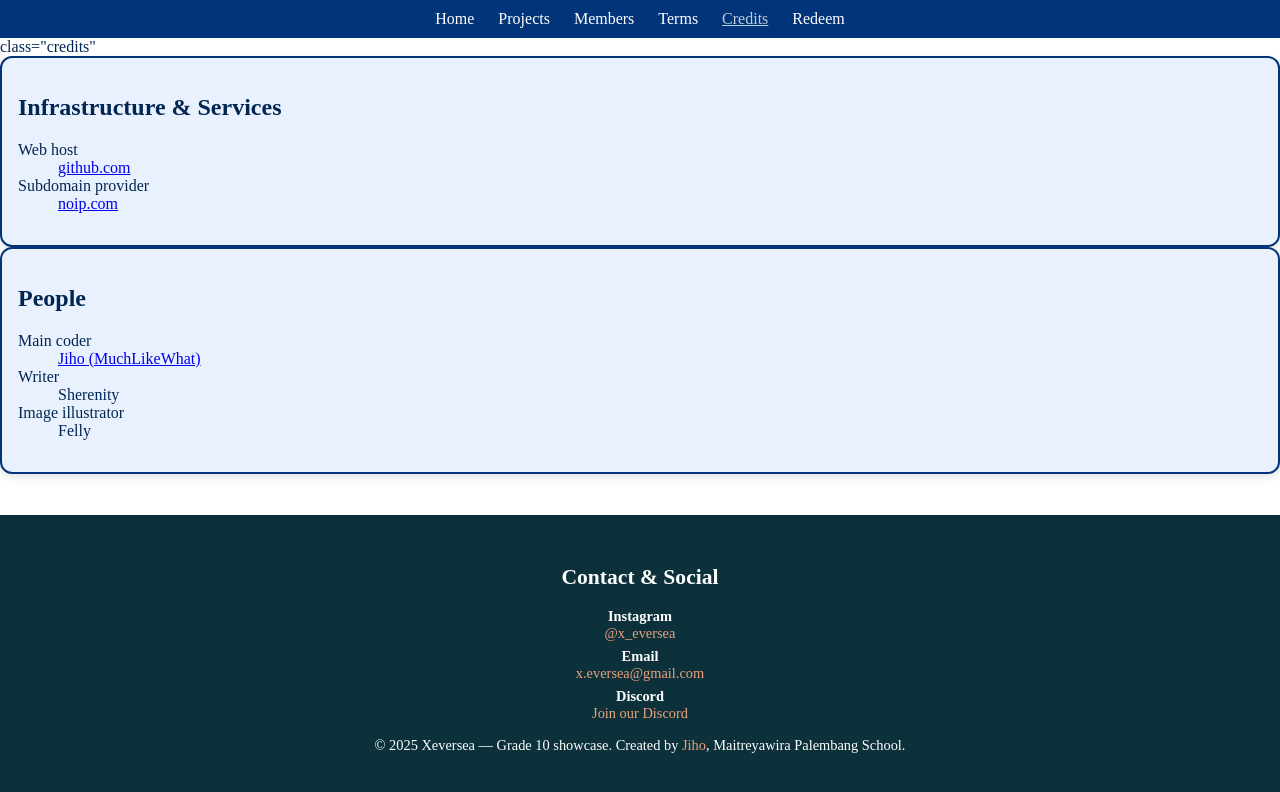
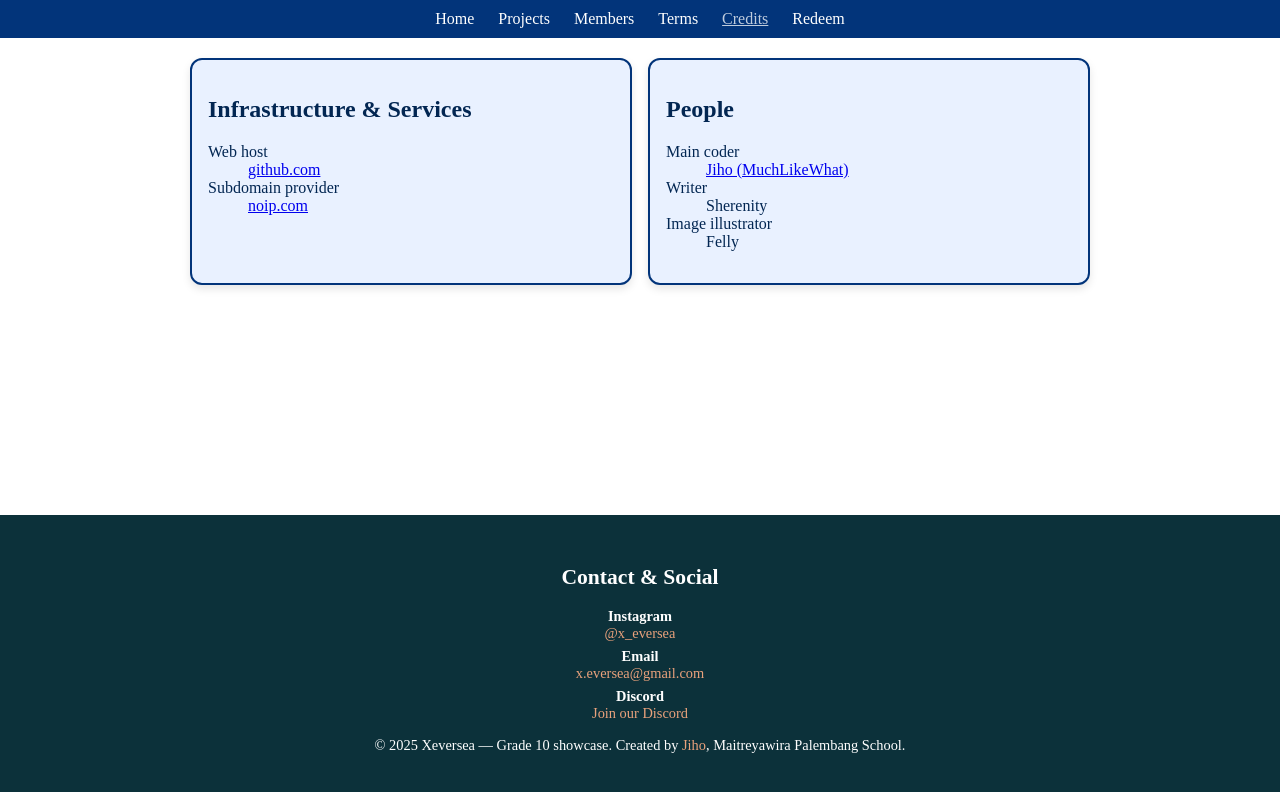
Before and after one commit to MuchLikeWhat/Xeversea, a plain HTML site: page credit.html in a window 1280 px wide. Drawn offline with Linux system fonts and the light colour scheme.

Commit message:
Update credit.html

```diff
--- a/credit.html
+++ b/credit.html
@@ -2,7 +2,7 @@
 <html lang="en">
 <head>
   <meta charset="UTF-8">
-  <meta name="viewport" content="width=device-width, initial-scale=1.0">
+  <meta name="viewport" content="width=device-width, initial-scale=1.0, useer-scalable=no">
   <title>Xeversea | Credits</title>
   <link rel="stylesheet" href="css/all.css">
 </head>
@@ -22,10 +22,10 @@
     </nav>
   </header>
   <main>
-     <section>class="credits"</section>
+     <section class="credits">
     <div class="card">
         <h2>Infrastructure & Services</h2>
-        <dl class="credit-list">
+        <dl>
           <dt>Web host</dt>
           <dd><a href="https://github.com" target="_blank" rel="noopener noreferrer">github.com</a></dd>
 
```
